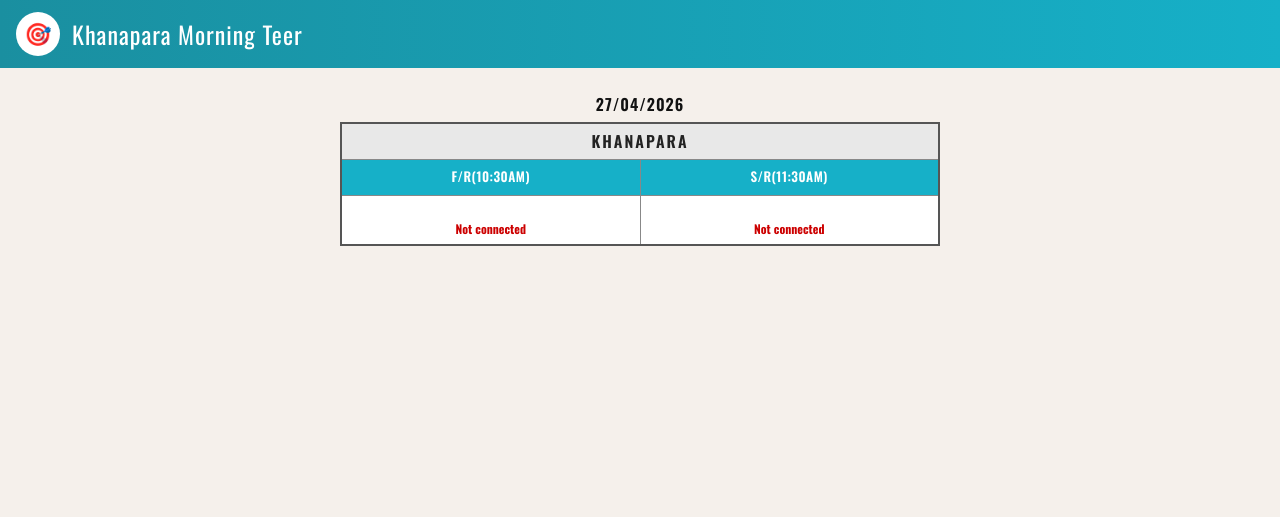
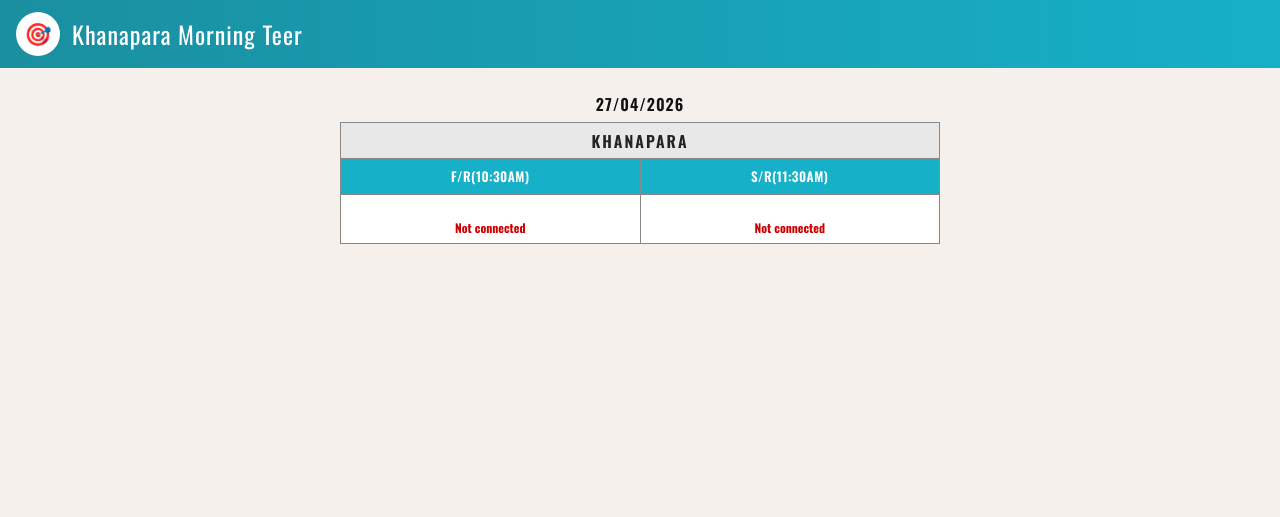
Before and after one commit to abusazid46-tech/japannight, a website: page public/index.html in a window 1280 px wide. Shown: the top 517 px of the page. Drawn offline with nearby package versions, Linux system fonts and the light colour scheme; no server answers.

Commit message:
Change table border width from 2px to 1px

```diff
--- a/public/index.html
+++ b/public/index.html
@@ -61,7 +61,7 @@
         .teer-table {
             width: 100%;
             border-collapse: collapse;
-            border: 2px solid #555;
+            border: 1px solid #555;
             background: #fff;
             font-family: 'Oswald', sans-serif;
             table-layout: fixed;
```
